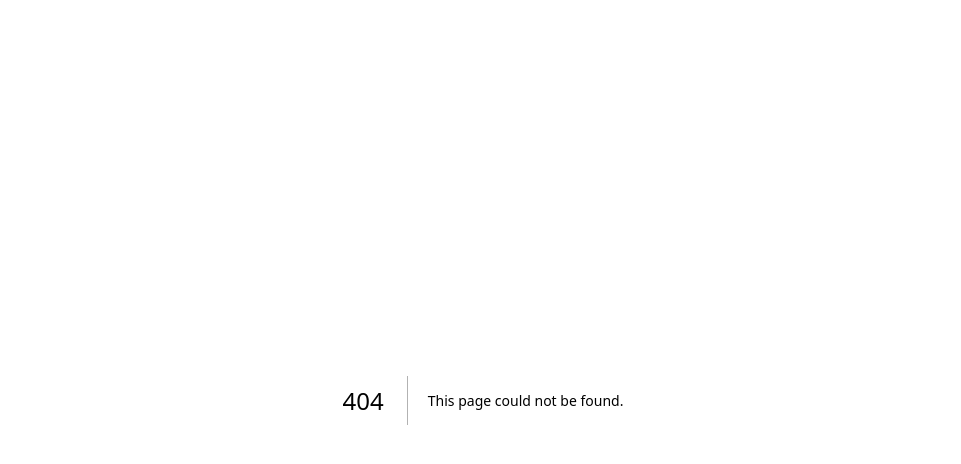
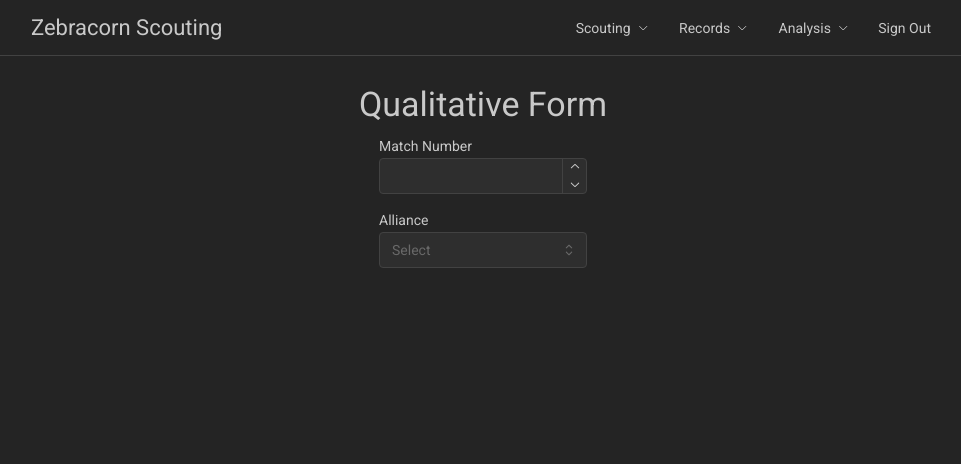
Before and after one commit to FRC900/scouting-site, a Next.js app: page /qualitative-form in a window 1280 px wide. Before the commit this address had no page. Shown: the top 464 px of the page, without its empty margins (157-1118 px from the left). Built offline with nearby package versions, Linux system fonts and the light colour scheme.

Commit message:
add qualitative form page

```diff
--- /dev/null
+++ b/app/(header)/qualitative-form/page.tsx
@@ -0,0 +1,11 @@
+import { Title } from "@mantine/core";
+import QualitativeForm from "../../../components/Forms/qualitative";
+
+export default function Page() {
+  return (
+    <>
+      <Title>Qualitative Form</Title>
+      <QualitativeForm create={true} id="" />
+    </>
+  )
+}
--- a/auth.config.ts
+++ b/auth.config.ts
@@ -9,12 +9,14 @@ export const authConfig = {
       const isLoggedIn = !!auth?.user;
       const isOnStandForm = nextUrl.pathname.startsWith("/stand-form");
       const isOnPitForm = nextUrl.pathname.startsWith("/pit-form");
+      const isOnQualitativeForm = nextUrl.pathname.startsWith("/qualitative-form");
       const isOnRecords = nextUrl.pathname.startsWith("/records");
       const isOnData = nextUrl.pathname.startsWith("/data");
       const isOnMatches = nextUrl.pathname.startsWith("/matches");
       if (
         isOnStandForm ||
         isOnPitForm ||
+        isOnQualitativeForm ||
         isOnRecords ||
         isOnData ||
         isOnMatches
--- a/components/Forms/qualitative.tsx
+++ b/components/Forms/qualitative.tsx
@@ -4,10 +4,12 @@ import { useState } from "react";
 import { type QualitativeForm } from "../../lib/definitions";
 import { useOnlineStatus } from "../../lib/hooks/useOnlineStatus";
 import { useDisclosure } from "@mantine/hooks";
-import { useMantineTheme } from "@mantine/core";
+import { Stack, useMantineTheme } from "@mantine/core";
 import { zodResolver } from "@hookform/resolvers/zod";
-import { useForm } from "react-hook-form";
+import { Form, useForm } from "react-hook-form";
 import { QualitativeFormSchema } from "../../lib/constants";
+import { NumberInput } from "./inputs/NumberInput";
+import { Select } from "./inputs/Select";
 
 interface Props {
   create: boolean;
@@ -26,14 +28,40 @@ export default function QualitativeForm({ create, defaultForm, id}: Props) {
     defaultValues: {
       match: undefined,
       alliance: undefined,
-      team: {
-        notes: "",
-        defence: "0",
-        defencenotes: "",
-        status: "4",
-        hpnotes: "",
-      },
+      // t1notes: "",
+      // t1defence: "0",
+      // t1defencenotes: "",
+      // t1status: "4",
+      // t1hpnotes: "",
+      // t2notes: "",
+      // t2defence: "0",
+      // t2defencenotes: "",
+      // t2status: "4",
+      // t2hpnotes: "",
+      // t3notes: "",
+      // t3defence: "0",
+      // t3defencenotes: "",
+      // t3status: "4",
+      // t3hpnotes: "",
     }
   })
 
+  return(
+    <Form
+      control={control}
+    >
+      <Stack>
+        <NumberInput name="match" control={control} label="Match Number" />
+        <Select name="alliance"
+          control={control}
+          label="Alliance"
+          placeholder="Select"
+          data={[
+            { label: "Red Alliance", value: "red" },
+            { label: "Blue Alliance", value: "blue" }
+          ]}
+        />
+      </Stack>
+    </Form>
+  )
 }
--- a/components/Header/NavLinks/index.tsx
+++ b/components/Header/NavLinks/index.tsx
@@ -10,6 +10,7 @@ import {
   IconClipboardData,
   IconFileFilled,
   IconForms,
+  IconNotes,
   IconRosetteDiscountCheckFilled,
   IconUserFilled,
 } from "@tabler/icons-react";
@@ -29,6 +30,12 @@ const links = [
         link: "/pit-form",
         label: "Pit Form",
         icon: <IconForms style={{ width: rem(16), height: rem(16) }} />,
+        perm: "member",
+      },
+      {
+        link: "/qualitative-form",
+        label: "Qualitative Form",
+        icon: <IconNotes style={{ width: rem(16), height: rem(16) }} />,
         perm: "member",
       },
       {
```
Also changed, not shown: lib/analysis/calculateTeamReport.ts (+0 -11 lines), lib/definitions.ts (+15 -7 lines).
